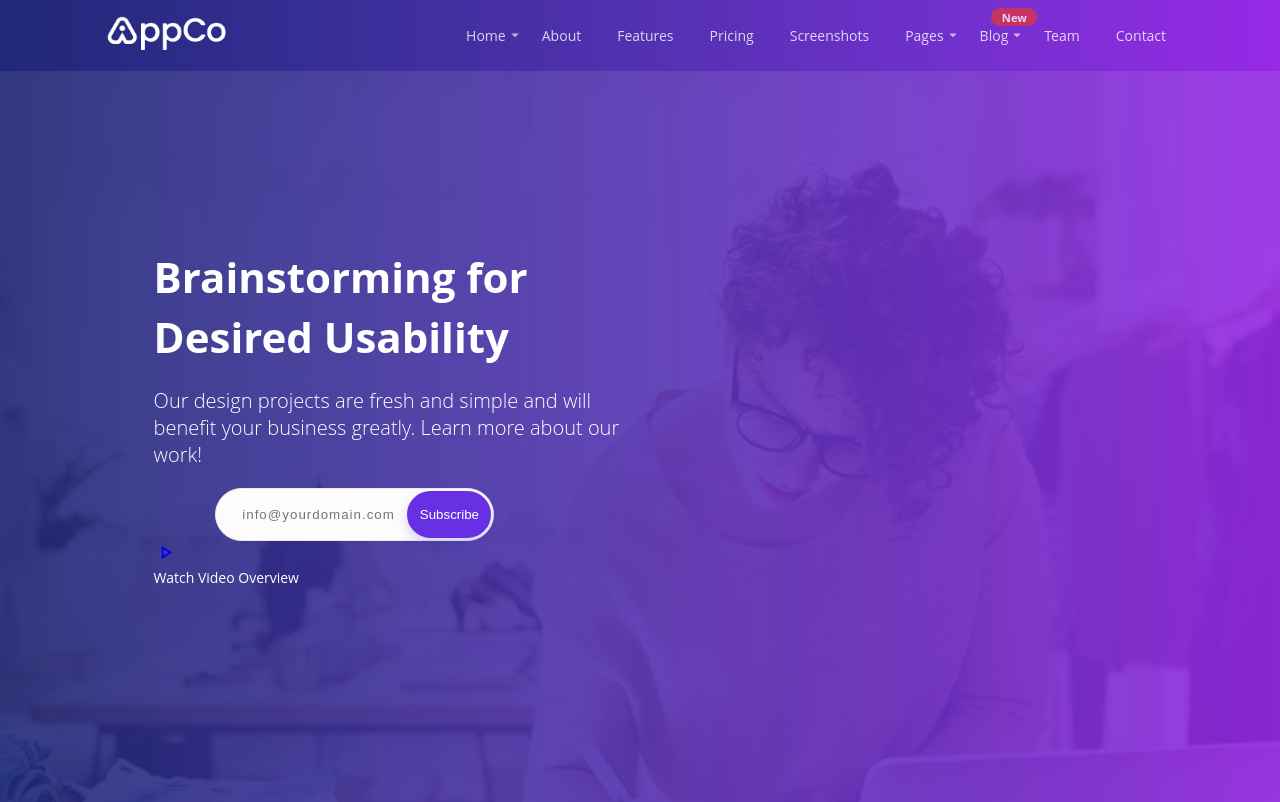
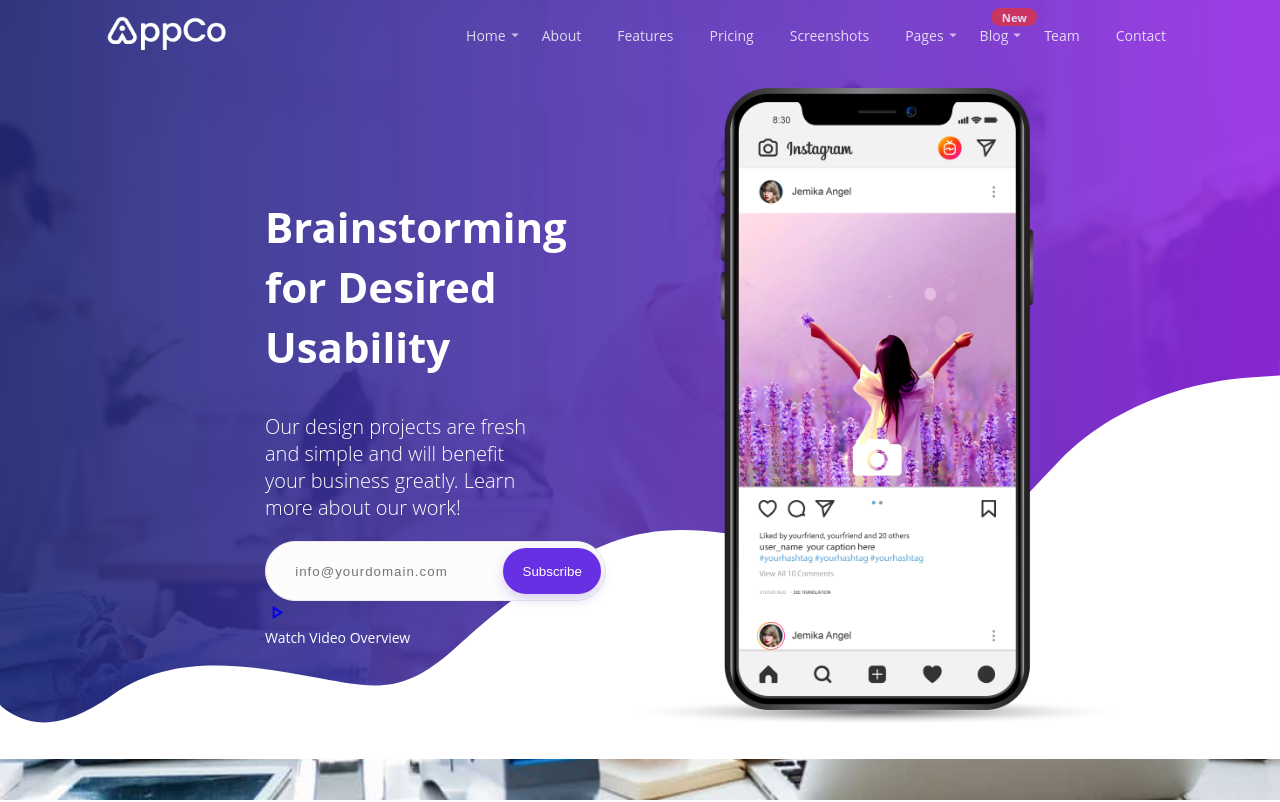
Before and after one commit to datdhomegatheme/landingpage-hieu, a React (Create React App) app in the folder my-app/: page / in a window 1280 px wide. Shown: the top 802 px of the page. Built offline with nearby package versions, Linux system fonts and the light colour scheme.

Commit message:
update header ui, css homepage ui

```diff
--- a/my-app/src/App.js
+++ b/my-app/src/App.js
@@ -1,8 +1,33 @@
-import React from "react";
+import React, { useEffect, useState } from "react";
 import Header from "./Layouts/Header";
 import HomePage from "./Pages/HomePage";
 
 function App() {
+    const [scrollPosition, setScrollPosition] = useState();
+    const handleScroll = () => {
+        const position = window.pageYOffset;
+        setScrollPosition(position);
+    };
+
+    const togglerClass = () => {
+        const element = document.getElementById("nav");
+        if (scrollPosition > 70.5) {
+            element.classList.add("bg-color");
+        } else {
+            element.classList.remove("bg-color");
+        }
+    };
+
+    useEffect(() => {
+        window.addEventListener("scroll", handleScroll, { passive: true });
+        togglerClass();
+        return () => {
+            window.removeEventListener("scroll", handleScroll);
+        };
+    }, [scrollPosition > 70.5]);
+
+    // console.log(scrollPosition);
+    //function toggle className
     return (
         <div className="App">
             <Header />
--- a/my-app/src/Pages/HomePage/index.js
+++ b/my-app/src/Pages/HomePage/index.js
@@ -8,7 +8,7 @@ function HomePage() {
         <>
             <div className="home">
                 <div className="home__container d-flex">
-                    <div className="container__left">
+                    <div className="container__left d-flex">
                         <h1 className="left__title">
                             Brainstorming for Desired Usability
                         </h1>
@@ -36,12 +36,12 @@ function HomePage() {
                             <div>Watch Video Overview</div>
                         </div>
                     </div>
-                    <div className="container__right">
-                        {/* <img
+                    <div className="container__right d-flex">
+                        <img
                             alt="app"
                             src={Images.AppImg}
-                            className="right__app-img"
-                        /> */}
+                            className="right__app-img "
+                        />
                     </div>
                 </div>
                 <div className="bottom">
--- a/my-app/src/assets/Styles/Header/_index.scss
+++ b/my-app/src/assets/Styles/Header/_index.scss
@@ -1,21 +1,32 @@
 // set variables
 @import '../Variables';
 
-// .navbar-transparent {
-//     background-color: transparent !important;
-// }
+@media (max-width: 992px) {
+    .navbar {
+        background: #202877 !important;
+        transition: all .3s ease-in-out;
+    }
 
-// .navbar-color {
-//     background-color: $navbar-bg-color;
-// }
+    .navbar__toggler {
+        display: flex !important;
+    }
+
+    .navbar__menu-items {
+        display: none !important;
+    }
+}
+
+
+
 .navbar {
     position: sticky;
     top: 0;
     width: 100%;
     justify-content: space-around !important;
     height: $navbar-height;
-    background-image: $navbar-bg-color;
+    background: transparent;
     z-index: $z-index-header;
+    transition: all .3s ease-in-out;
 
     .logo {
         width: 120px;
@@ -156,4 +167,17 @@
         }
     }
 
+    .navbar__toggler {
+        display: none;
+        border: 0.1px solid rgba(0, 0, 0, 0.1);
+        width: 45px;
+        height: 35px;
+        border-radius: 5px;
+        background-color: transparent;
+
+        .toggler__icon {
+            color: #e6d5f7;
+        }
+    }
+
 }
--- a/my-app/src/assets/Styles/HomePage/_index.scss
+++ b/my-app/src/assets/Styles/HomePage/_index.scss
@@ -4,41 +4,45 @@
 .home {
     background: url("../../../Assets/Images/HomePage/app-hero-bg.jpg")no-repeat center center / cover;
     position: relative;
+    top: -70.5px;
     width: 100%;
     height: 100vh;
-    padding-top: 100px;
     opacity: 1;
     z-index: $z-index-default;
 
     &:before {
         position: absolute;
-        top: 0;
+        top: -70.5px;
         content: "";
         opacity: 0.9;
         z-index: $z-index-bg-img;
         background: $navbar-bg-color;
         width: 100%;
-        height: 100%;
+        height: 103%;
     }
 
     .home__container {
-        padding: 48px 12%;
+        padding: 48px 0;
+        margin: 0px 265px;
+        height: 90%;
+        justify-content: space-between;
+        position: relative;
+        z-index: 1;
 
         .container__left {
-            height: 100%;
-            width: 50%;
+            width: 37%;
             color: white;
-
-
+            flex-direction: column;
+            align-items: flex-start;
 
             form {
                 position: relative;
 
                 .left__input-subscribe {
                     position: relative;
-                    height: 20px;
+                    height: 26px;
+                    width: 312px;
                     border: transparent solid 1px;
-                    width: 250px;
                     background: #FDFCFB;
                     color: #737373;
                     letter-spacing: 1px;
@@ -50,10 +54,9 @@
 
                 .left__btn-subscribe {
                     position: relative;
-                    left: -87px;
-                    width: 84px;
-                    height: 47px;
-
+                    left: -103px;
+                    width: 98px;
+                    height: 46px;
                 }
 
             }
@@ -62,23 +65,31 @@
                 width: 23px;
                 height: 23px;
             }
-
-
-
         }
 
         .container__right {
-            background-color: orange;
-            height: 100%;
-            width: 50%;
+            width: 37%;
 
-            // .right__app-img {}
+            .right__app-img {
+                width: 523px;
+                height: 655px;
+            }
         }
 
     }
 
     .bottom {
         position: absolute;
+        width: 100%;
+        bottom: 37px;
+
+        .bottom_img {
+            max-width: 100%;
+            height: auto;
+        }
+
+
+
     }
 
 }
--- a/my-app/src/assets/Styles/core.scss
+++ b/my-app/src/assets/Styles/core.scss
@@ -22,6 +22,10 @@ ul {
   list-style-type: none;
   padding-inline-start: 0;
   padding-inline-end: 0;
+}
+
+.bg-color {
+  background-image: $navbar-bg-color !important;
 }
 
 
@@ -60,5 +64,4 @@ p {
   border: 2px solid #6730e3;
   border-radius: 30px;
   position: relative;
-
 }
--- a/my-app/src/layouts/header/index.js
+++ b/my-app/src/layouts/header/index.js
@@ -1,6 +1,7 @@
 import React from "react";
 import Images from "../../Assets/Images";
 import MenuItems from "./MenuItems/index";
+import MenuIcon from "@mui/icons-material/Menu";
 
 const Items = [
     {
@@ -76,12 +77,15 @@ const Items = [
 function Header() {
     return (
         <>
-            <nav className="navbar d-flex ">
+            <nav id="nav" className="navbar d-flex ">
                 {/*logo*/}
                 <a href={"/#"} alt={"logo"}>
                     <img src={Images.logo} className={"logo "} alt={"logo"} />
                 </a>
                 <MenuItems items={Items} />
+                <button className="navbar__toggler d-flex" type="button">
+                    <MenuIcon className="toggler__icon" />
+                </button>
             </nav>
         </>
     );
```
